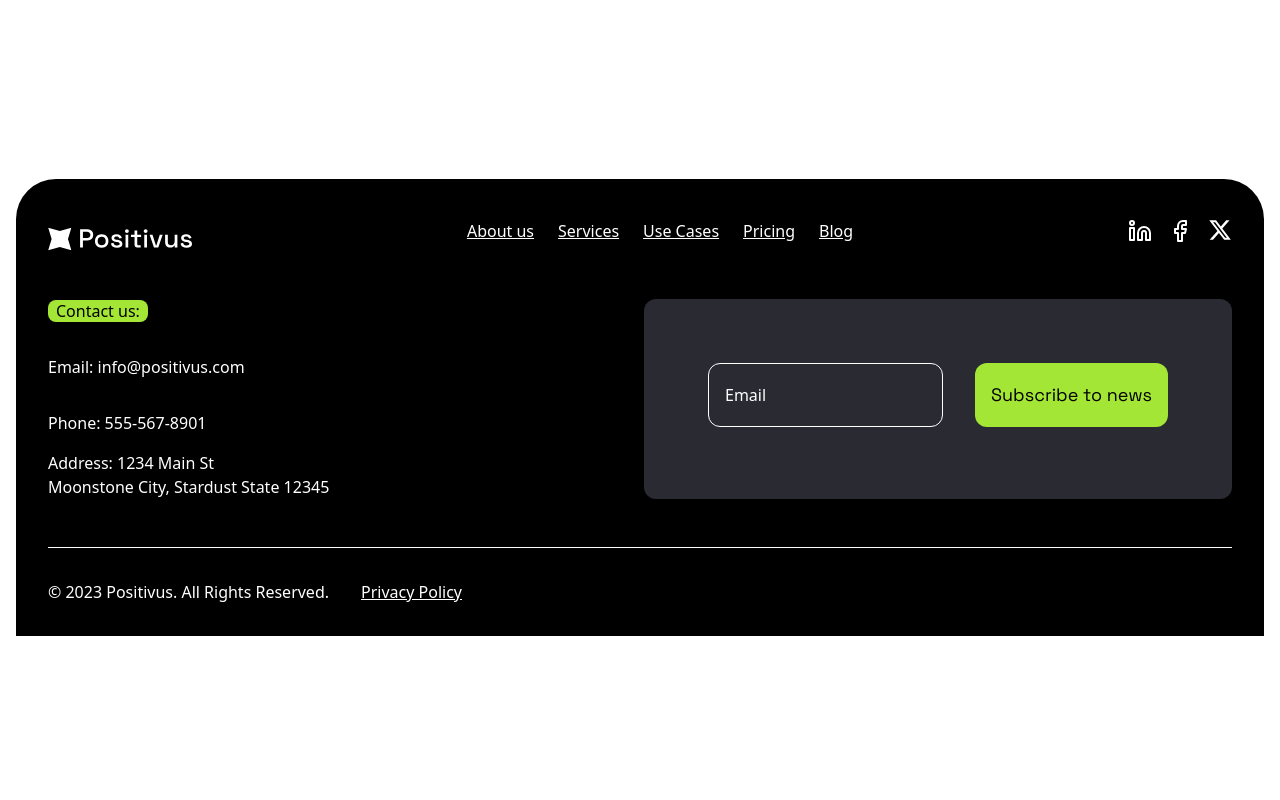
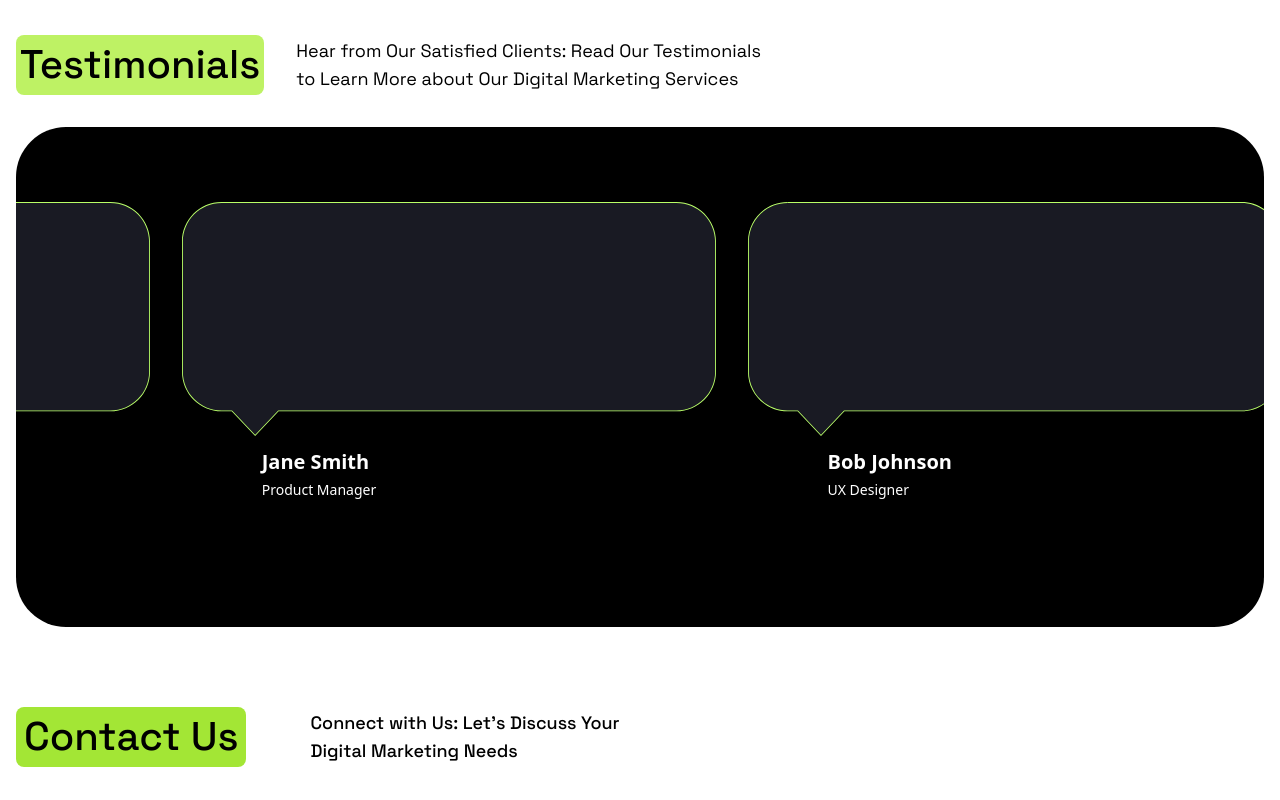
Before and after one commit to marconesdb/PositivusLandinpage, a React (Vite) app: page / in a window 1280 px wide. Shown: the part 5580-6380 px from the top of the page. Before the commit the page ends 6216 px from the top, so only its background shows below. Built offline with nearby package versions, Linux system fonts and the light colour scheme.

Commit message:
Descomentado código na Home Page

```diff
--- a/src/pages/HomePage.tsx
+++ b/src/pages/HomePage.tsx
@@ -21,8 +21,8 @@ const HomePage: React.FC = () => {
       <CaseStudiesSection />
       <WorkingProcessSection />
       <TeamSection />
-      {/* <TestimonialsSection />
-      <ContactSection /> */}
+      <TestimonialsSection />
+      <ContactSection />
       <Footer />
     </div>
   );
```
